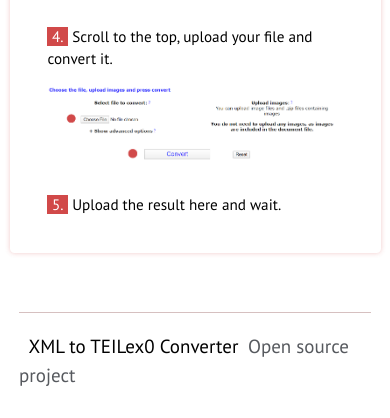
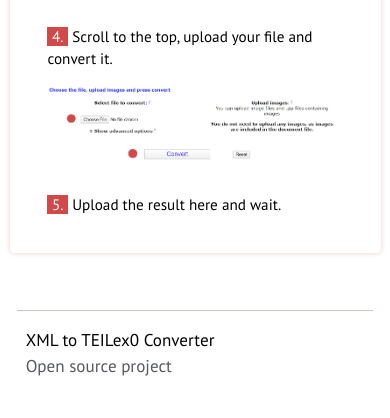
Before and after one commit to fiorin7/xml-to-teilex, a Flask app: page / in a window 390 px wide. Shown: the part 963-1381 px from the top of the page. After the commit the page ends 1339 px from the top, so only its background shows below. Run offline with Flask 2, Linux system fonts and the light colour scheme; some libraries are stand-ins or nearby versions.

Commit message:
feat: add footer media query, change its font-size

```diff
--- a/static/site.css
+++ b/static/site.css
@@ -184,6 +184,7 @@ h3 {
     border-top: 0.01em solid rgb(214, 192, 192);
     margin: 1em;
     padding: 1em 0 0.5em 0;
+    font-size: 0.9em;
 }
 
 .site-footer a {
@@ -211,6 +212,11 @@ h3 {
     .site-main {
         padding: 0.5em;
     }
+
+    .site-footer > * {
+        display: block;
+        width: 100%;
+    }
 }
 
 @media only screen and (max-width: 350px) {
```
